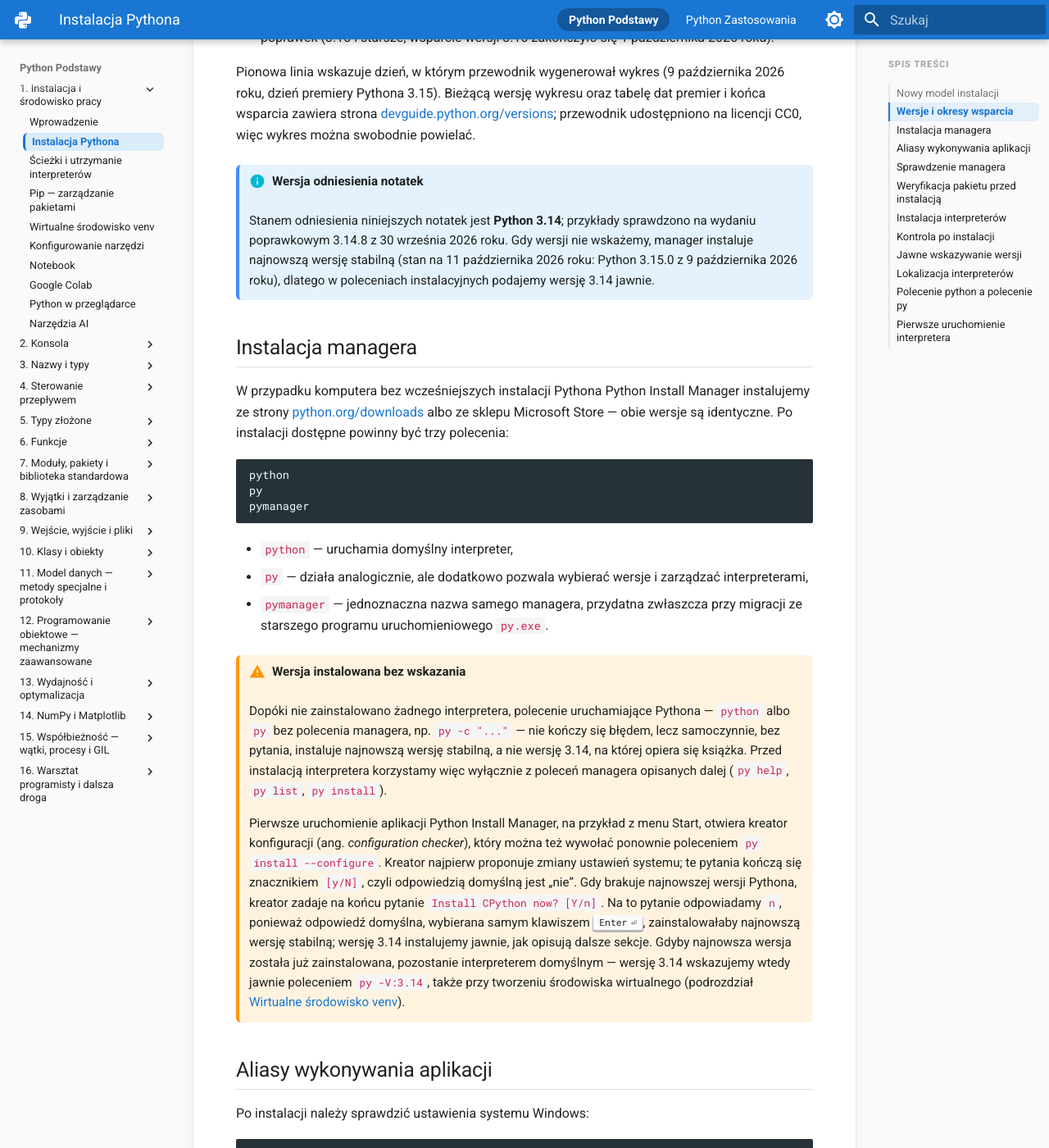
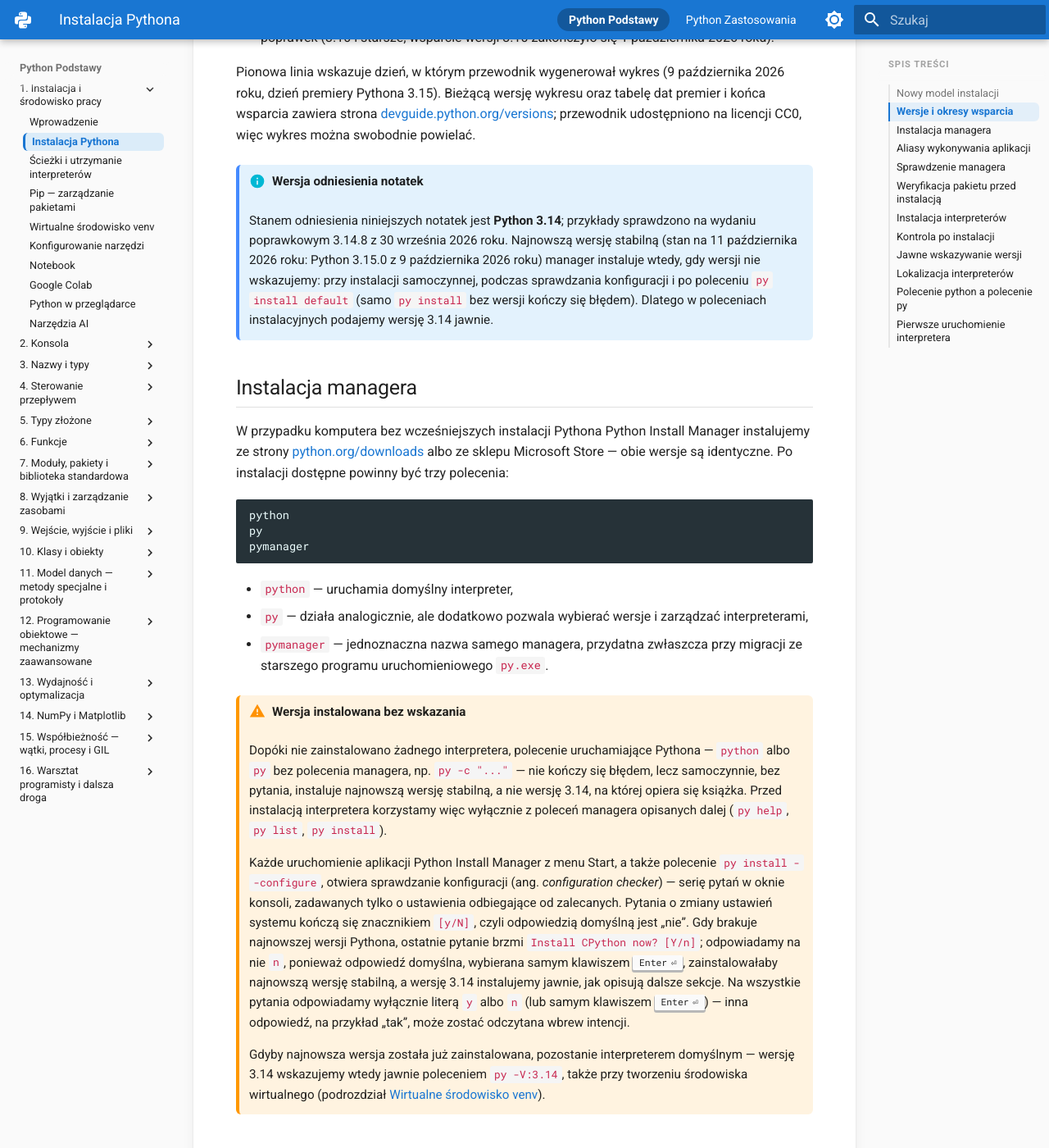
Before and after one commit to witoldprzygoda/python-notatki, an MkDocs documentation site: the page built from docs/01-instalacja/instalacja.md, in a window 1280 px wide and 1400 px high, scrolled down 2551 px. Shown: the whole window at 82% size. Built offline with MkDocs 1.6.1 and Material for MkDocs 9.7.7, drawn with Linux system fonts in a browser that asks for light colours.

Commit message:
Refine the installation, VS Code and Copilot wording after review
- reference box: the latest release is installed without a version only
  by auto-install, the configuration checker and py install default;
  py install without a tag is an error
- "configuration checker" instead of "kreator": it runs on every Start
  menu launch and with py install --configure, asks only about settings
  that differ, and answers should be y or n only; source line reflowed
- the Python extension contains an extension pack and installs Pylance,
  Python Debugger and Python Environments by default
- Copilot Free/Student: Auto model selection concerns chat and agents
- Session Target note: the target is chosen when a session starts; both
  session types write files at once, only Local keeps pending edits
  for Keep/Undo
- co-dalej: after py install 3.15 the new version becomes the default
  outside venvs, use py -V:3.14; existing venvs keep their interpreter

Co-Authored-By: Claude Opus 5.5 <noreply@anthropic.com>

```diff
--- a/docs/01-instalacja/instalacja.md
+++ b/docs/01-instalacja/instalacja.md
@@ -72,9 +72,11 @@ Pionowa linia wskazuje dzień, w którym przewodnik wygenerował wykres (9 paźd
 
 !!! info "Wersja odniesienia notatek"
     Stanem odniesienia niniejszych notatek jest **Python 3.14**; przykłady sprawdzono
-    na wydaniu poprawkowym 3.14.8 z 30 września 2026 roku. Gdy wersji nie wskażemy,
-    manager instaluje najnowszą wersję stabilną (stan na 11 października 2026 roku:
-    Python 3.15.0 z 9 października 2026 roku), dlatego w poleceniach instalacyjnych
+    na wydaniu poprawkowym 3.14.8 z 30 września 2026 roku. Najnowszą wersję stabilną
+    (stan na 11 października 2026 roku: Python 3.15.0 z 9 października 2026 roku)
+    manager instaluje wtedy, gdy wersji nie wskazujemy: przy instalacji samoczynnej,
+    podczas sprawdzania konfiguracji i po poleceniu `py install default` (samo
+    `py install` bez wersji kończy się błędem). Dlatego w poleceniach instalacyjnych
     podajemy wersję 3.14 jawnie.
 
 ## Instalacja managera
@@ -99,18 +101,21 @@ pymanager
     korzystamy więc wyłącznie z poleceń managera opisanych dalej (`py help`,
     `py list`, `py install`).
 
-    Pierwsze uruchomienie aplikacji Python Install Manager, na przykład z menu Start,
-    otwiera kreator konfiguracji (ang. *configuration checker*), który można też
-    wywołać ponownie poleceniem `py install --configure`. Kreator najpierw proponuje
-    zmiany ustawień systemu; te pytania kończą się znacznikiem `[y/N]`, czyli
-    odpowiedzią domyślną jest „nie”. Gdy brakuje najnowszej wersji Pythona, kreator
-    zadaje na końcu pytanie `Install CPython now? [Y/n]`. Na to pytanie odpowiadamy
-    `n`, ponieważ odpowiedź domyślna, wybierana samym klawiszem ++enter++,
-    zainstalowałaby najnowszą wersję stabilną; wersję 3.14 instalujemy jawnie, jak
-    opisują dalsze sekcje. Gdyby
-    najnowsza wersja została już zainstalowana, pozostanie interpreterem domyślnym —
-    wersję 3.14 wskazujemy wtedy jawnie poleceniem `py -V:3.14`, także przy
-    tworzeniu środowiska wirtualnego (podrozdział
+    Każde uruchomienie aplikacji Python Install Manager z menu Start, a także
+    polecenie `py install --configure`, otwiera sprawdzanie konfiguracji (ang.
+    *configuration checker*) — serię pytań w oknie konsoli, zadawanych tylko
+    o ustawienia odbiegające od zalecanych. Pytania o zmiany ustawień systemu kończą
+    się znacznikiem `[y/N]`, czyli odpowiedzią domyślną jest „nie”. Gdy brakuje
+    najnowszej wersji Pythona, ostatnie pytanie brzmi `Install CPython now? [Y/n]`;
+    odpowiadamy na nie `n`, ponieważ odpowiedź domyślna, wybierana samym klawiszem
+    ++enter++, zainstalowałaby najnowszą wersję stabilną, a wersję 3.14 instalujemy
+    jawnie, jak opisują dalsze sekcje. Na wszystkie pytania odpowiadamy wyłącznie
+    literą `y` albo `n` (lub samym klawiszem ++enter++) — inna odpowiedź, na
+    przykład „tak”, może zostać odczytana wbrew intencji.
+
+    Gdyby najnowsza wersja została już zainstalowana, pozostanie interpreterem
+    domyślnym — wersję 3.14 wskazujemy wtedy jawnie poleceniem `py -V:3.14`, także
+    przy tworzeniu środowiska wirtualnego (podrozdział
     [Wirtualne środowisko venv](venv.md#utworzenie-srodowiska)).
 
 ## Aliasy wykonywania aplikacji
```
Also changed, not shown: docs/01-instalacja/ai-tools.md (+11 -8 lines), docs/01-instalacja/konfiguracja.md (+1 -1 lines), docs/16-warsztat/co-dalej.md (+1 -1 lines).
